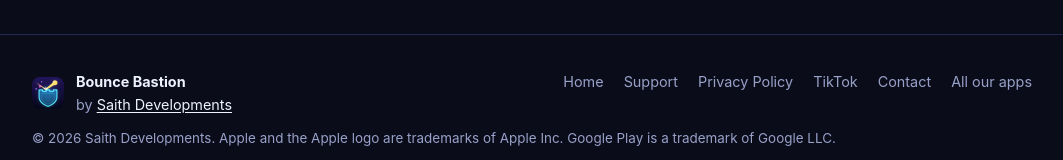
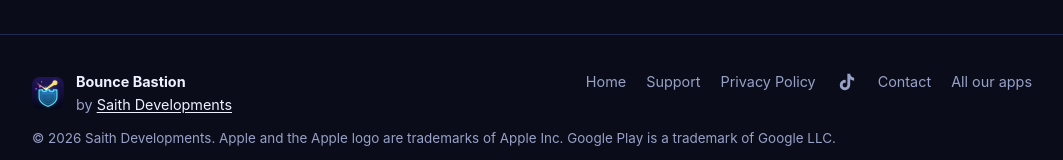
Before and after one commit to Saith96/bounce-bastion, a plain HTML site: page index.html in a window 1280 px wide. Shown: the part 4074-4234 px from the top of the page, without its empty margins (108-1171 px from the left). Drawn offline with Linux system fonts and the light colour scheme.

Commit message:
Social links as Instagram/TikTok icons
Co-Authored-By: Claude Opus 5.5 <noreply@anthropic.com>

```diff
--- a/index.html
+++ b/index.html
@@ -130,6 +130,7 @@ footer.site .fb img{width:32px;height:32px;border-radius:8px}
 footer.site .fb b{color:var(--ink);display:block}
 footer.site nav{display:flex;flex-wrap:wrap;gap:6px 20px}
 footer.site a{color:var(--muted);text-decoration:none}footer.site a:hover{color:var(--ink);text-decoration:underline}
+footer.site .social{display:inline-flex;gap:14px;align-items:center}footer.site .social a{display:inline-flex}footer.site .social a:hover{color:var(--ink);text-decoration:none}
 footer.site .legal{flex-basis:100%;margin:0;font-size:.84rem}
 
 @media(max-width:900px){
@@ -185,7 +186,7 @@ footer.site .legal{flex-basis:100%;margin:0;font-size:.84rem}
 </div></main>
 <footer class="site"><div class="wrap">
 <div class="fb"><img src="assets/icon.png" alt="" width="32" height="32" loading="lazy"><span><b>Bounce Bastion</b>by <a href="https://saith96.github.io/apps/" class="maker">Saith Developments</a></span></div>
-<nav aria-label="Footer"><a href="index.html">Home</a><a href="support.html">Support</a><a href="privacy.html">Privacy Policy</a><a href="https://www.tiktok.com/@bouncebastion" rel="me noopener" target="_blank">TikTok</a><a href="mailto:saithdevelopments@gmail.com">Contact</a><a href="https://saith96.github.io/apps/">All our apps</a></nav>
+<nav aria-label="Footer"><a href="index.html">Home</a><a href="support.html">Support</a><a href="privacy.html">Privacy Policy</a><span class="social"><a href="https://www.tiktok.com/@bouncebastion" rel="me noopener" target="_blank" aria-label="Bounce Bastion on TikTok" title="Bounce Bastion on TikTok"><svg viewBox="0 0 24 24" width="22" height="22" fill="currentColor" aria-hidden="true"><path d="M16.6 5.8A4.3 4.3 0 0 1 15.5 3h-3.1v12.4a2.6 2.6 0 1 1-2.6-2.6c.3 0 .5 0 .8.1V9.7a5.7 5.7 0 1 0 4.9 5.7V9.1a7.4 7.4 0 0 0 4.3 1.4V7.4a4.3 4.3 0 0 1-3.2-1.6Z"/></svg></a></span><a href="mailto:saithdevelopments@gmail.com">Contact</a><a href="https://saith96.github.io/apps/">All our apps</a></nav>
 <p class="legal">&copy; 2026 Saith Developments. Apple and the Apple logo are trademarks of Apple Inc. Google Play is a trademark of Google LLC.</p>
 </div></footer><script>
 (function(){var h=document.querySelector('header.top');function f(){h.classList.toggle('scrolled',scrollY>8)}addEventListener('scroll',f,{passive:true});f();
```
Also changed, not shown: privacy.html (+2 -1 lines), support.html (+2 -1 lines).
